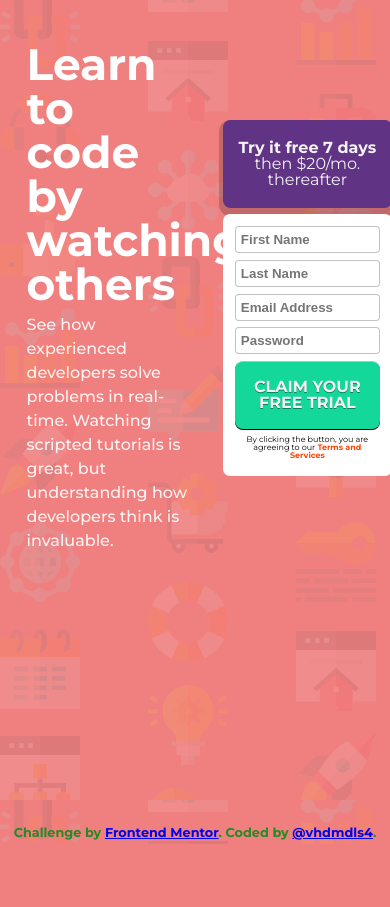
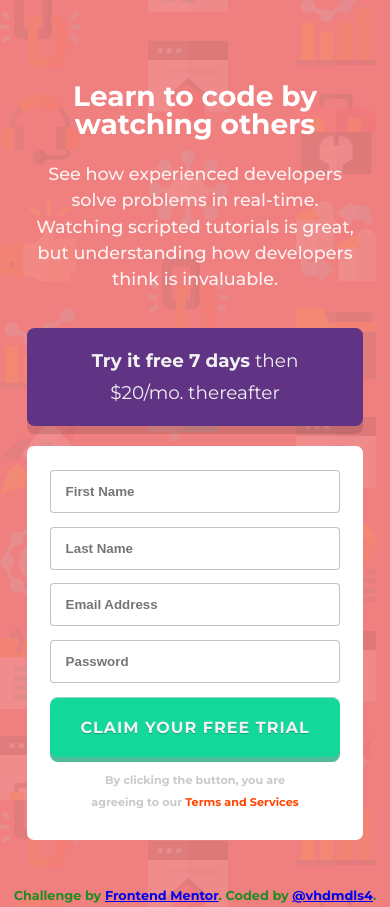
Before and after one commit to vhdmdls4/leadCapture, a plain HTML site: page index.html in a window 390 px wide. Before the commit the page ends 844 px from the top, so only its background shows below. Drawn offline with Linux system fonts and the light colour scheme.

Commit message:
adding media queries

```diff
--- a/css/reset.css
+++ b/css/reset.css
@@ -3,7 +3,7 @@
    License: none (public domain)
 */
 
-html, body, div, span, applet, object, iframe,
+html, body, button, div, span, applet, object, iframe,
 h1, h2, h3, h4, h5, h6, p, blockquote, pre,
 a, abbr, acronym, address, big, cite, code,
 del, dfn, em, img, ins, kbd, q, s, samp,
--- a/css/style.css
+++ b/css/style.css
@@ -7,14 +7,15 @@
   --branco-neve: #ffffff;
   --branco-seco: #f2f2f2;
   --verde-agua: #13d89a;
-  --background-fig: url('../img/bg-intro-desktop.png')
+  --vermelho: #d50000;
+  --vermelho-claro: #d5000024;
+  --background-fig: url('../img/bg-intro-desktop.png');
+  --exclamation-mark: url('../img/exclamation_mark.svg');
 }
 
 body{
   width: 100%;
   min-height: 100vh;
-  display: flex;
-  flex-direction: column;
   background-image: var(--background-fig);
   background-color: var(--salmao);
 }
@@ -30,7 +31,7 @@ main{
   font-family: 'Montserrat', sans-serif;
 }
 
-.firstGrid{
+.firstContainer{
   width: 50%;
   padding: 2.5%;
   margin: 1% 2.5%;
@@ -44,7 +45,7 @@ article{
 
 article>section>h2{
   font-weight: bold;
-  font-size: 2.75rem;
+  font-size: 2.5rem;
   margin-bottom: 4%;
 }
 
@@ -54,7 +55,7 @@ article>section>p{
   opacity: 90%;
 }
 
-.secondGrid{
+.secondContainer{
   width: 50%;
   padding: 2% 5% 2% 0;
   margin: 1% 2.5%;
@@ -65,9 +66,9 @@ aside>section>h2{
   background-color: #613385;
   border-radius: 7.5px;
   padding: 1.25rem 0;
-  margin-bottom: 4%;
+  margin-bottom: 6%;
   text-align: center;
-  box-shadow: 0 4px 0px 4px rgba(9, 9, 9, 0.195);
+  box-shadow: 0 8px 0px 0px rgba(9, 9, 9, 0.125);
 }
 
 aside>section>h2>b{
@@ -79,29 +80,45 @@ aside>section>h2>b{
   flex-flow: column;
   background-color: var(--branco-neve);
   border-radius: 7px;
-  padding: 7% 7% 10% 7%;
+  padding: 7% 7% 7% 7%;
 }
 
 .getInfo>input{
-  padding: 3.5% 0;
+  padding: 4.5% 0;
   border: 1px rgba(128, 128, 128, 0.474) solid;
   border-radius: 4px;
-  margin-bottom: 4.5%;
+  margin-bottom: .5%;
+  padding-inline-start: 5%;
+}
+
+.getInfo>input::placeholder{
+  font-weight: 600;
+}
+
+.getInfo>input:focus::placeholder{
+  opacity: 0;
 }
 
 .getInfo>input:last-child{
   margin-bottom: 0;
 }
 
-.getInfo>input::placeholder{
-  text-align: left;
-  font-weight: 700;
-  text-indent: 3.5%;
+.invalidAlert{
+  font-size: .7rem;
+  text-align: end;
+  color: var(--vermelho);
+  box-sizing: content-box;
+  padding: 0.25% 0 4% 0;
+  visibility: hidden;
 }
 
-
-.sendInfo{
-  margin-top: .25rem;
+.invalidInput{
+  background-image: var(--exclamation-mark);
+  background-size: 1.5rem;
+  color: red;
+  background-repeat: no-repeat;
+  background-position: right 3.5% bottom 50%;
+  border: 1.5px var(--vermelho) solid;
 }
 
 .button{
@@ -110,33 +127,39 @@ aside>section>h2>b{
   -webkit-border-radius: 8px;
   -moz-border-radius: 8px;
   border-radius: 8px;
-  -webkit-box-shadow: rgba(0,0,0,1) 0 1px 0;
-  -moz-box-shadow: rgba(0,0,0,1) 0 1px 0;
-  box-shadow: rgba(0,0,0,1) 0 1px 0;
-  text-shadow: rgba(0,0,0,.4) 0 1px 0;
+  -webkit-box-shadow: rgba(0, 0, 0, 0.336) 0 5px 0;
+  -moz-box-shadow: #0fa274b8 0 5px 0;
+  box-shadow: #0fa274b8 0 5px 0;
+  text-shadow: rgba(0, 0, 0, 0.226) 0 .75px 0;
   color: var(--branco-seco);
   text-decoration: none;
   vertical-align: middle;
-  padding: 1.1rem 0.5rem;
+  padding: 1.35rem 0.5rem;
   text-align: center;
   text-transform: uppercase;
   font-weight: 700;
+  letter-spacing: 1px;
 }
 
 .button:hover {
   border-top-color: #0c805b;
-  background: #0c805b;
-  color: #ccc;
+  background: #3adeaad0;
+  color: rgb(238, 238, 238);
+  cursor: pointer;
 }
 
 .button:active {
-  border-top-color: #7a13d4;
-  background: #7a13d4;
+  border-top-color: var(--verde-agua);
+  background: var(--verde-agua);
+  opacity: 80%;
 }
 
 #terms{
-  margin-top: 4%;
-  font-size: .5rem;
+  margin: 4% 10% 1% 10%;
+  color: rgb(202, 202, 202);
+  font-size: .7rem;
+  font-weight: 600;
+  line-height: 200%;
   text-align: center;
 }
 
@@ -154,3 +177,44 @@ footer{
   text-align: center;
   font: 700 .8em "Montserrat";
 }
+
+@media screen and (min-width: 300px) and (max-width: 1023px) {
+  main{
+    display: flex;
+    align-items: center;
+    flex-direction: column;
+    text-align: center;
+  }
+
+  .firstContainer{
+    width: 100%;
+    padding: 3.5% 2.5%;
+    display: flex;
+    justify-content: center;
+    text-align: center;
+  }
+
+  article>section>h2{
+    padding: 10% 5% 2.5% 5%;
+    font-size: 1.75em;
+  }
+
+  article>section>p{
+    width: 90%;
+    margin: 0 5%;
+    font-size: 1.1rem;
+  }
+
+  .secondContainer{
+    width: 100%;
+    padding: 5%;
+    margin: auto;
+  }
+
+  aside>section>h2{
+    padding: 5% 15.5%;
+    font-size: 1.15rem;
+    line-height: 2rem;
+  }
+
+}
--- a/index.html
+++ b/index.html
@@ -15,7 +15,7 @@
 
 <body>
 	<main>
-	  <article class="firstGrid">
+	  <article class="firstContainer">
 			<section>
 				<h2>Learn to code by watching others</h2>
 				<p>See how experienced developers solve problems in real-time. Watching scripted tutorials is great,
@@ -23,21 +23,27 @@
 			</section>
 		</article>
 
-		<aside class="secondGrid">
+		<aside class="secondContainer">
 			<section>
 				<h2><b>Try it free 7 days</b> then $20/mo. thereafter</h2>
 			</section>
 
-			<section class="getInfo">
-				<input type="text" name="nome" value="" placeholder="First Name"/>
-				<input type="text" name="nome" value="" placeholder="Last Name"/>
-				<input type="text" name="nome" value="" placeholder="Email Address"/>
-				<input type="text" name="nome" value="" placeholder="Password"/>
-				<a href="#" class="button">Claim your free trial</a>
-				<p id="terms">By clicking the button, you are agreeing to our <a href="#">Terms and Services</a></p>
-
+			<section>
+				<form class="getInfo" action="#" name="formLead">
+					<input type="text" class="required" name="name" placeholder="First Name" pattern="{[a-zA-Zà-úÀ-Ú0-9]}" minlength="3" required/>
+					<p id="" class="invalidAlert"></p>
+					<input type="text" class="required" name="lastname" placeholder="Last Name" pattern="{[a-zA-Zà-úÀ-Ú0-9]}" minlength="3" required/>
+					<p id="" class="invalidAlert"></p>
+					<input type="email" class="required" name="email" placeholder="Email Address" pattern="[/^[a-zA-Z0-9.!#$%&'*+\/=?^_`{|}~-]+@[a-zA-Z0-9](?:[a-zA-Z0-9-]{0,61}[a-zA-Z0-9])?(?:\.[a-zA-Z0-9](?:[a-zA-Z0-9-]{0,61}[a-zA-Z0-9])?)*$" required/>
+					<p id="" class="invalidAlert"></p>
+					<input type="password" class="required" name="password" placeholder="Password" minlength="8" required/>
+					<p id="" class="invalidAlert"></p>
+					<button onclick="check_form()" type="submit" class="button">Claim your free trial</button>
+					<p id="terms">By clicking the button, you are agreeing to our <a href="#">Terms and Services</a></p>
+				</form>
 			</section>
 		</aside>
+	<script src="javascript/page.js"></script>
 	</main>
 
    <footer>
```
Also changed, not shown: javascript/index.html (deleted, +0 -42 lines), javascript/page.js (added, +111 -0 lines), img/exclamation_mark.svg (renamed from img/icon-error.svg).
